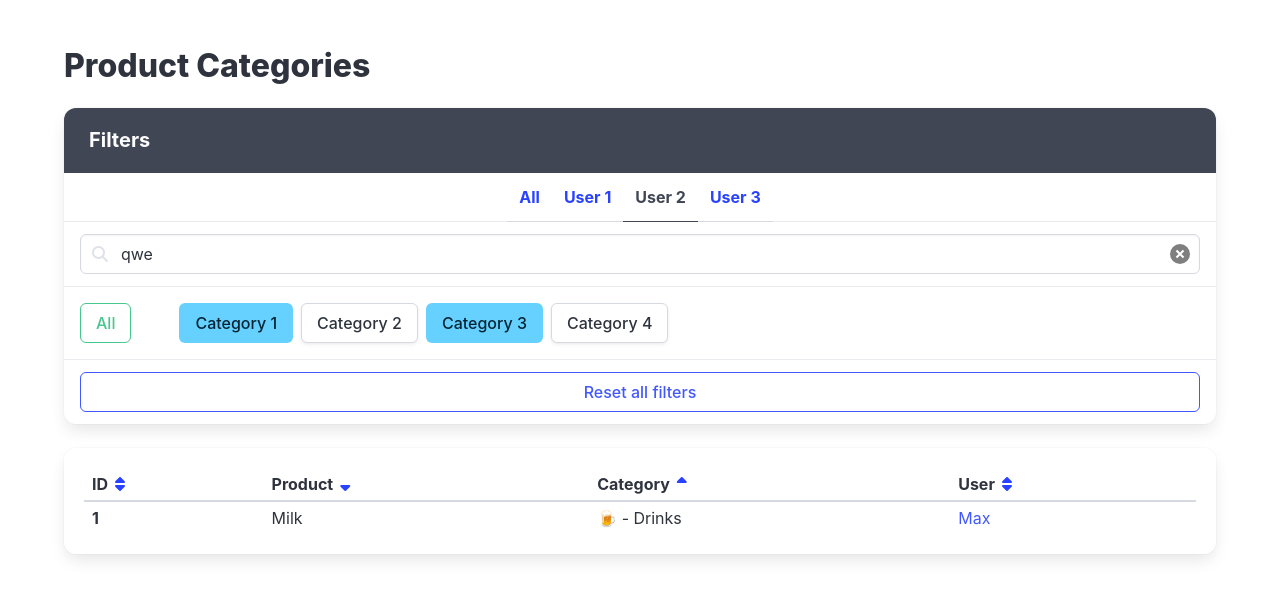
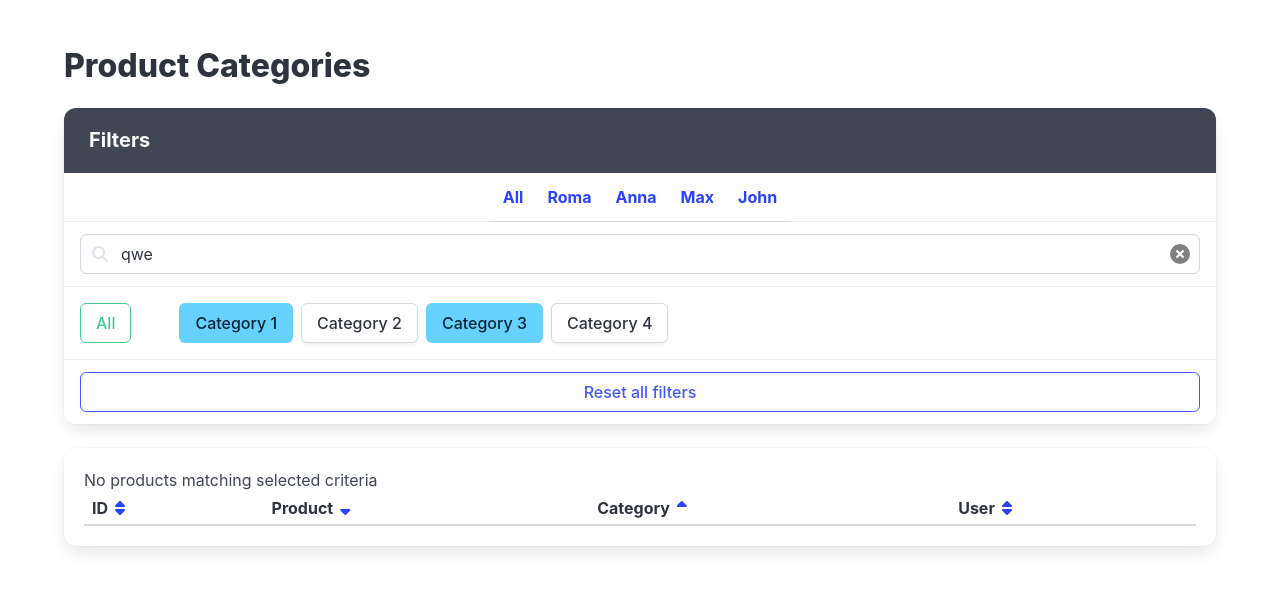
Before and after one commit to ArturShmidt/react_practice_shmidt, a React (Vite) app: page / in a window 1280 px wide. Shown: the top 598 px of the page. Built offline with nearby package versions, Linux system fonts and the light colour scheme.

Commit message:
commit 3

```diff
--- a/src/App.jsx
+++ b/src/App.jsx
@@ -1,5 +1,5 @@
 /* eslint-disable jsx-a11y/accessible-emoji */
-import React from 'react';
+import React, { useState } from 'react';
 import './App.scss';
 
 import usersFromServer from './api/users';
@@ -8,9 +8,9 @@ import productsFromServer from './api/products';
 
 const products = productsFromServer.map(product => {
   const category =
-    categoriesFromServer.find(c => c.id === product.categoryId) || null;
+    categoriesFromServer.find(categ => categ.id === product.categoryId) || null;
   const user = category
-    ? usersFromServer.find(u => u.id === category.ownerId) || null
+    ? usersFromServer.find(usr => usr.id === category.ownerId) || null
     : null;
 
   return {
@@ -20,9 +20,21 @@ const products = productsFromServer.map(product => {
   };
 });
 
-const hasProducts = products.length > 0;
+const visibleByUsers = (prod, userName) => {
+  const preparedProducts = [...prod];
+
+  if (userName) {
+    return preparedProducts.filter(product => product.user.name === userName);
+  }
+
+  return preparedProducts;
+};
 
 export const App = () => {
+  const [userName] = useState('All');
+  const visibleProducts = visibleByUsers(products, userName);
+  const hasProducts = visibleProducts.length > 0;
+
   return (
     <div className="section">
       <div className="container">
@@ -37,17 +49,11 @@ export const App = () => {
                 All
               </a>
 
-              <a data-cy="FilterUser" href="#/">
-                User 1
-              </a>
-
-              <a data-cy="FilterUser" href="#/" className="is-active">
-                User 2
-              </a>
-
-              <a data-cy="FilterUser" href="#/">
-                User 3
-              </a>
+              {usersFromServer.map(user => (
+                <a data-cy="FilterUser" href="#/" key={user.id}>
+                  {user.name}
+                </a>
+              ))}
             </p>
 
             <div className="panel-block">
@@ -180,18 +186,37 @@ export const App = () => {
             </thead>
 
             <tbody>
-              <tr data-cy="Product">
-                <td className="has-text-weight-bold" data-cy="ProductId">
-                  1
-                </td>
+              {visibleProducts.map(product => {
+                let userClassName = '';
+                if (product.user) {
+                  userClassName =
+                    product.user.sex === 'm'
+                      ? 'has-text-link'
+                      : 'has-text-danger';
+                }
 
-                <td data-cy="ProductName">Milk</td>
-                <td data-cy="ProductCategory">🍺 - Drinks</td>
+                return (
+                  <tr key={product.id} data-cy="Product">
+                    <td className="has-text-weight-bold" data-cy="ProductId">
+                      {product.id}
+                    </td>
 
-                <td data-cy="ProductUser" className="has-text-link">
-                  Max
-                </td>
-              </tr>
+                    <td data-cy="ProductName">{product.name}</td>
+                    <td data-cy="ProductCategory">
+                      {product.category
+                        ? `${product.category.icon} - ${product.category.title}`
+                        : ''}
+                      s
+                    </td>
+
+                    <td data-cy="ProductUser" className={userClassName}>
+                      {product.category && product.user
+                        ? product.user.name
+                        : ''}
+                    </td>
+                  </tr>
+                );
+              })}
             </tbody>
           </table>
         </div>
```
